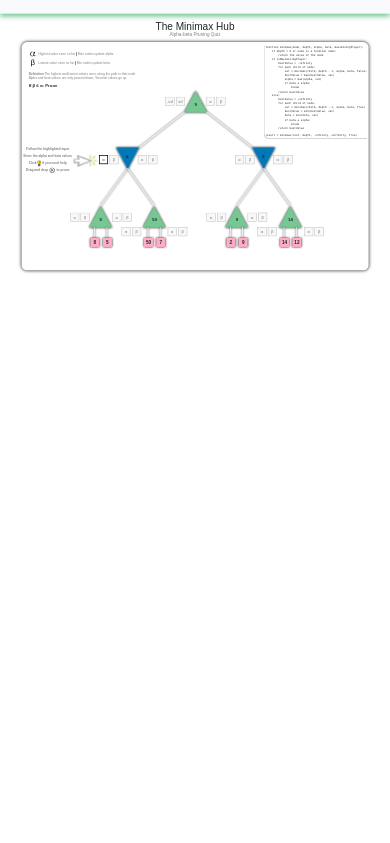
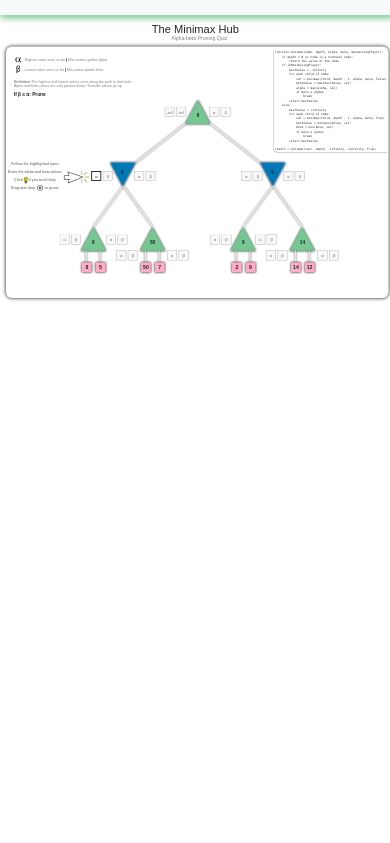
Before and after one commit to whirleyt/MinimaxTutorial, a Flask app: page /alphabetaQuiz in a window 390 px wide; the page is wider, and only the part inside the window is pictured. Shown: the top 843 px of that part. After the commit the page ends 301 px from the top of that part, so only its background shows below. Run offline with Flask 2, Linux system fonts and the light colour scheme; some libraries are stand-ins or nearby versions.

Commit message:
Mobile zoom edit

```diff
--- a/static/minimax-quiz/alphabetaQuiz.css
+++ b/static/minimax-quiz/alphabetaQuiz.css
@@ -640,9 +640,9 @@ input[type="text"]:focus {
 
 @media only screen and (max-width: 994px) {
     html, body {
-        transform: scale(0.6);
+        transform: scale(0.63);
         transform-origin: 0 0;
-        width: 166.667%;
-        height: 166.667%;
+        width: 158.730%;
+        height: 158.730%;
     }
 }
--- a/static/minimax-quiz/minimaxBasicsQuiz.css
+++ b/static/minimax-quiz/minimaxBasicsQuiz.css
@@ -153,10 +153,10 @@
 
 @media only screen and (max-width: 994px) {
     html, body {
-        transform: scale(0.6);
+        transform: scale(0.63);
         transform-origin: 0 0;
-        width: 166.667%;
-        height: 166.667%;
+        width: 158.730%;
+        height: 158.730%;
     }
 }
 
--- a/static/minimax-tutorials/alphabetaMain.css
+++ b/static/minimax-tutorials/alphabetaMain.css
@@ -482,9 +482,9 @@
 
 @media only screen and (max-width: 985px) {
     html, body {
-        transform: scale(0.6);
+        transform: scale(0.63);
         transform-origin: 0 0;
-        width: 166.667%;
-        height: 166.667%;
+        width: 158.730%;
+        height: 158.730%;
     }
 }
```
